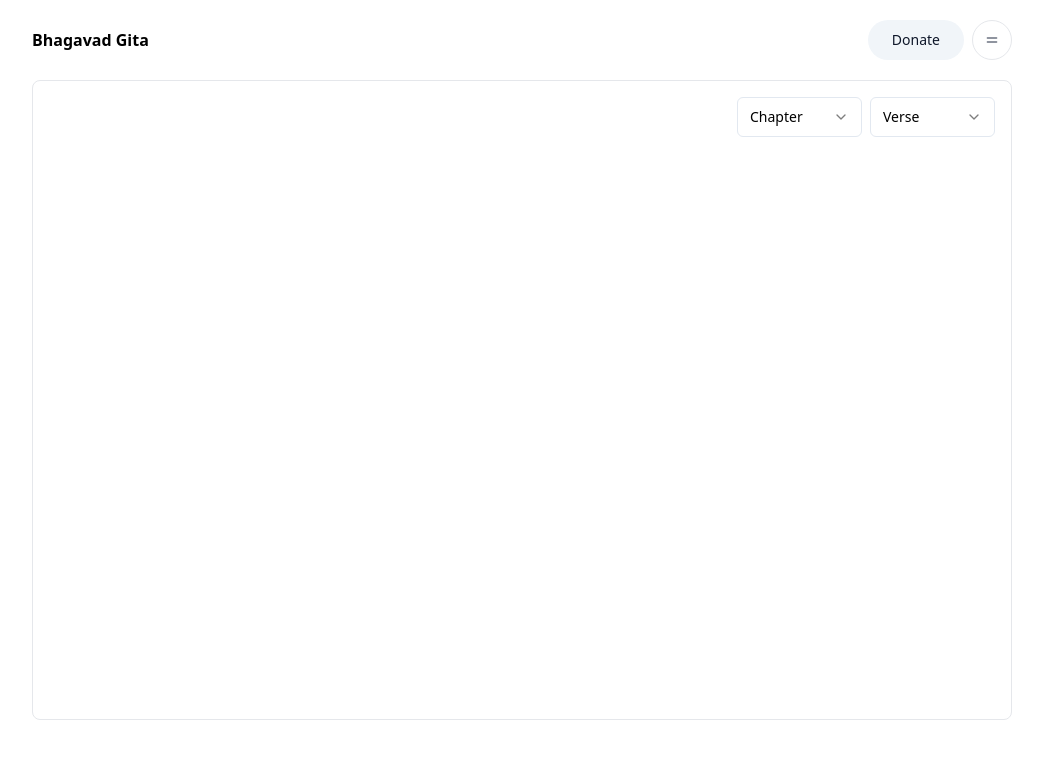
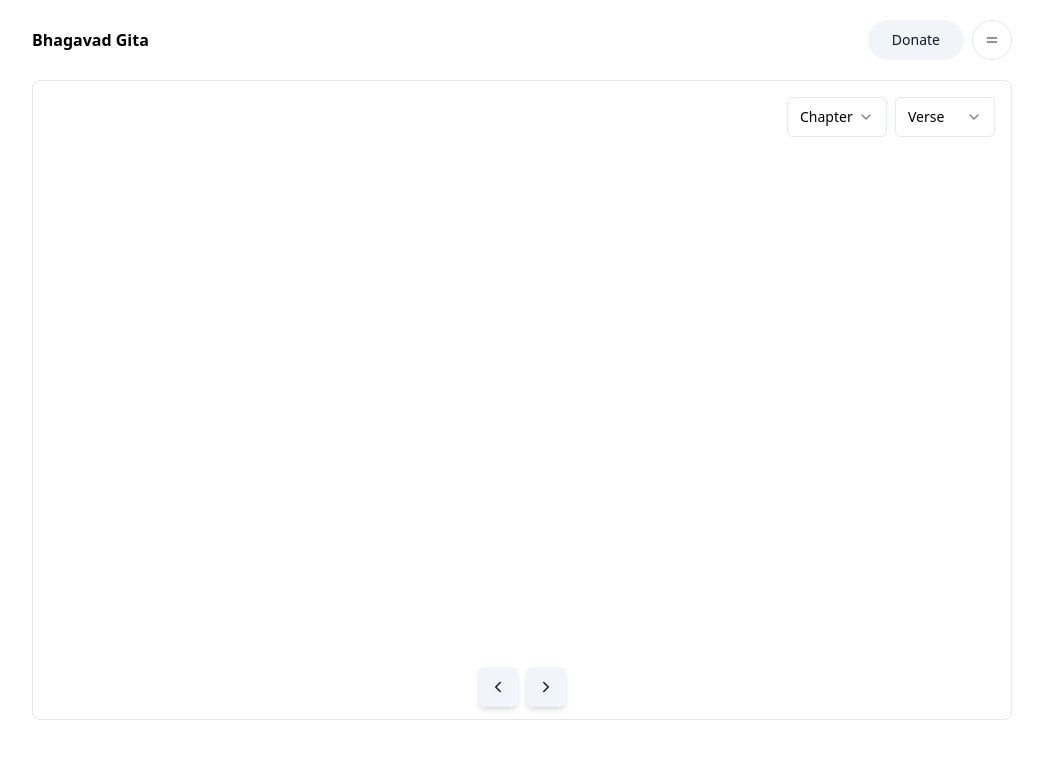
Before and after one commit to yogendrarana/bhagavad-gita, a Next.js app: page / in a window 1280 px wide. Shown: the top 758 px of the page, without its empty margins (118-1161 px from the left). Built offline with nearby package versions, Linux system fonts and the light colour scheme.

Commit message:
Added control buttons

```diff
--- a/package.json
+++ b/package.json
@@ -21,6 +21,7 @@
     "class-variance-authority": "^0.7.0",
     "clsx": "^2.1.0",
     "cmdk": "^1.0.0",
+    "framer-motion": "^11.0.28",
     "input-otp": "^1.2.4",
     "lucide-react": "^0.367.0",
     "next": "14.1.4",
--- a/src/components/custom/custom-select.tsx
+++ b/src/components/custom/custom-select.tsx
@@ -17,10 +17,10 @@
 export function CustomSelect({ placeholderText }: SelectOptionsProps) {
     return (
         <Select>
-            <SelectTrigger className="w-[125px]">
+            <SelectTrigger className="w-[100px]">
                 <SelectValue placeholder={placeholderText} />
             </SelectTrigger>
-            <SelectContent className="w-[125px]">
+            <SelectContent className="w-[100px]">
                 <SelectGroup>
                     <SelectItem value="chapter1">Chapter 1</SelectItem>
                     <SelectItem value="chapter2">Chapter 2</SelectItem>
--- a/src/components/home/banner.tsx
+++ b/src/components/home/banner.tsx
@@ -1,8 +1,12 @@
+"use client";
+
 import React from 'react'
 
 // components
 import Navbar from '../nav/navbar';
+import { MotionButton } from '../ui/button';
 import { CustomSelect } from '../custom/custom-select';
+import { ChevronLeft, ChevronRight } from 'lucide-react';
 
 const Banner = () => {
   return (
@@ -17,7 +21,27 @@
           </div>
         </div>
         <div className='flex-1'></div>
-        <div className='h-16'></div>
+        <div className='h-16 flex justify-center items-center'>
+          <div className='flex gap-2'>
+            <MotionButton
+              size={"icon"}
+              variant={"secondary"}
+              whileTap={{ scale: 0.75 }}
+              className='shadow-md'
+            >
+              <ChevronLeft size={18} />
+            </MotionButton>
+
+            <MotionButton
+              size={"icon"}
+              variant={"secondary"}
+              whileTap={{ scale: 0.75 }}
+              className='shadow-md'
+            >
+              <ChevronRight size={18} />
+            </MotionButton>
+          </div>
+        </div>
       </div>
     </div>
   )
--- a/src/components/ui/button.tsx
+++ b/src/components/ui/button.tsx
@@ -1,4 +1,5 @@
 import * as React from "react"
+import { motion } from "framer-motion"
 import { Slot } from "@radix-ui/react-slot"
 import { cva, type VariantProps } from "class-variance-authority"
 
@@ -52,5 +53,6 @@
   }
 )
 Button.displayName = "Button"
+const MotionButton = motion(Button)
 
-export { Button, buttonVariants }
+export { Button, buttonVariants, MotionButton }
```
Also changed, not shown: 1 other file (tests, documents, lock files or other folders).
